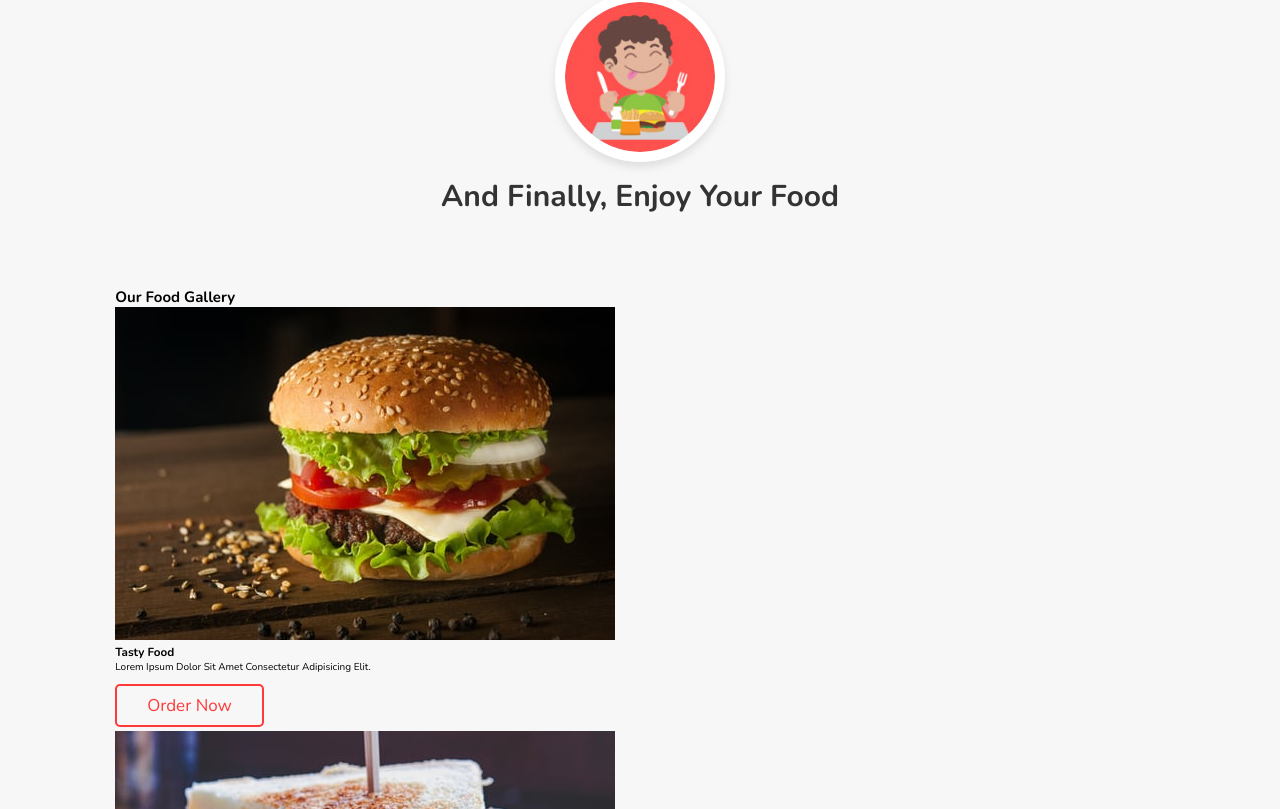
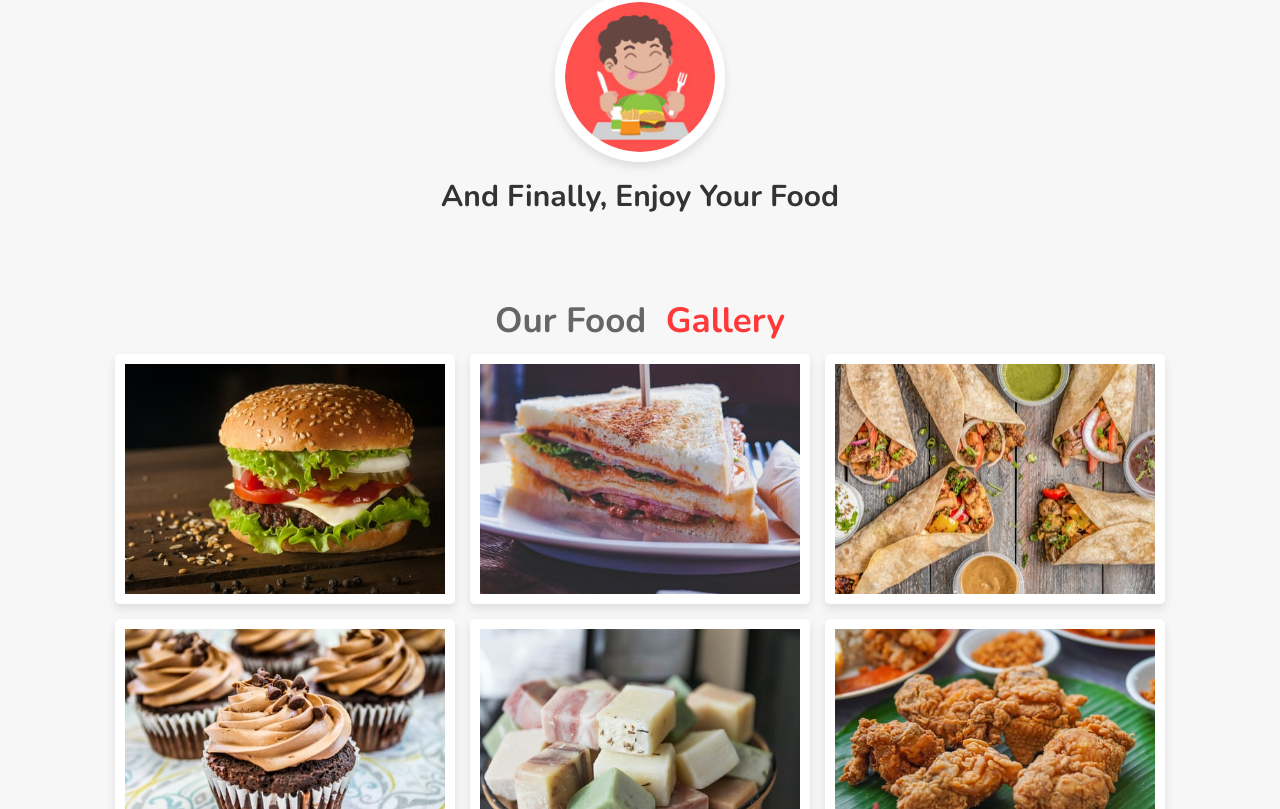
Before and after one commit to FelipeFama/Food-Website, a Next.js app: page / in a window 1280 px wide. Shown: the part 2971-3780 px from the top of the page. Built offline with nearby package versions, Linux system fonts and the light colour scheme.

Commit message:
feat: add styling GallerySection component

```diff
--- a/components/sections/GallerySection/style.module.scss
+++ b/components/sections/GallerySection/style.module.scss
@@ -1 +1,57 @@
 @use "../../../styles/variables.scss";
+
+.gallery {
+  display: flex;
+  flex-direction: column;
+  & .heading {
+    text-align: center;
+    font-size: 3.5rem;
+    padding: 1rem;
+    color: variables.$medium-dark-gray;
+    & span {
+      color: variables.$medium-light-red;
+      margin-left: 1rem;
+    }
+  }
+  & .boxContainer {
+    display: flex;
+    flex-wrap: wrap;
+    gap: 1.5rem;
+    & .box {
+      height: 25rem;
+      flex: 1 1 30rem;
+      border: 1rem solid variables.$white;
+      box-shadow: 0 0.5rem 1rem rgba(0, 0, 0, 0.1);
+      border-radius: 0.5rem;
+      position: relative;
+      overflow: hidden;
+      & img {
+        width: 100%;
+        height: 100%;
+        object-fit: cover;
+      }
+      &:hover .content {
+        top: 0;
+      }
+      & .content {
+        position: absolute;
+        top: -100%;
+        left: 0;
+        height: 100%;
+        width: 100%;
+        background: rgba(255, 255, 255, 0.9);
+        padding-top: 5rem;
+        text-align: center;
+        & h3 {
+          font-size: 2.5rem;
+          color: variables.$dark-chacoal;
+        }
+        & p {
+          font-size: 1.5rem;
+          color: variables.$medium-dark-gray;
+          padding: 1rem 0;
+        }
+      }
+    }
+  }
+}
```
